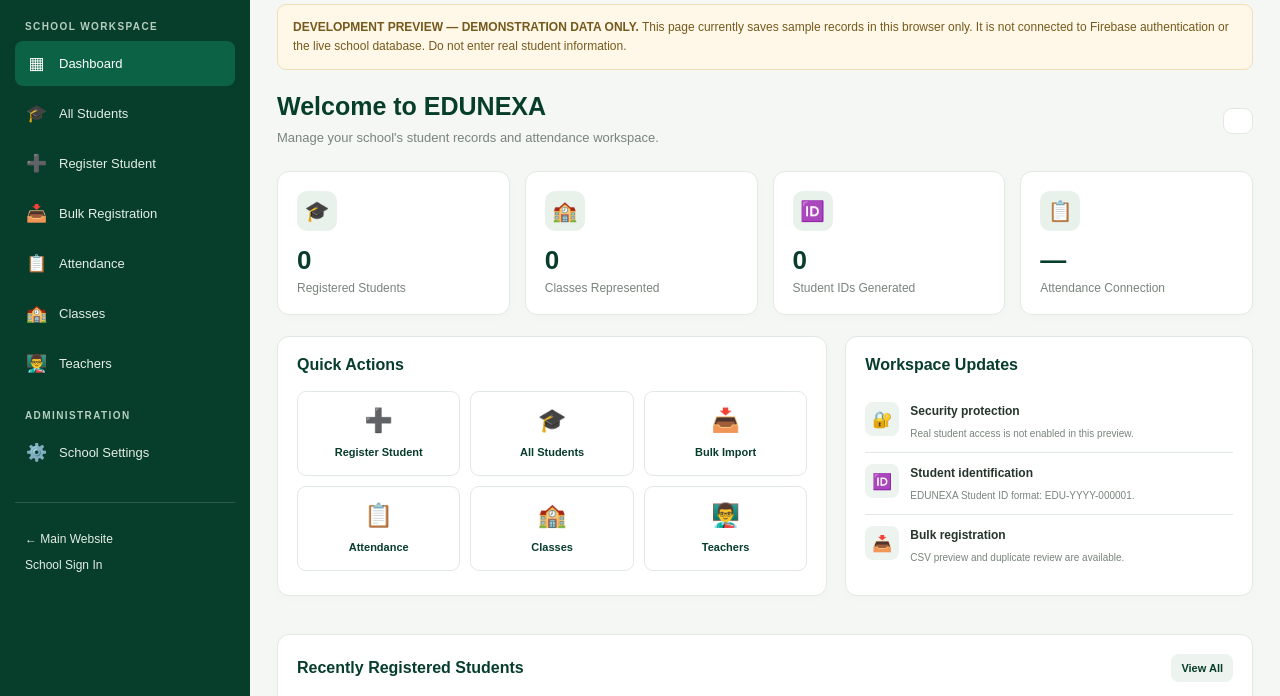
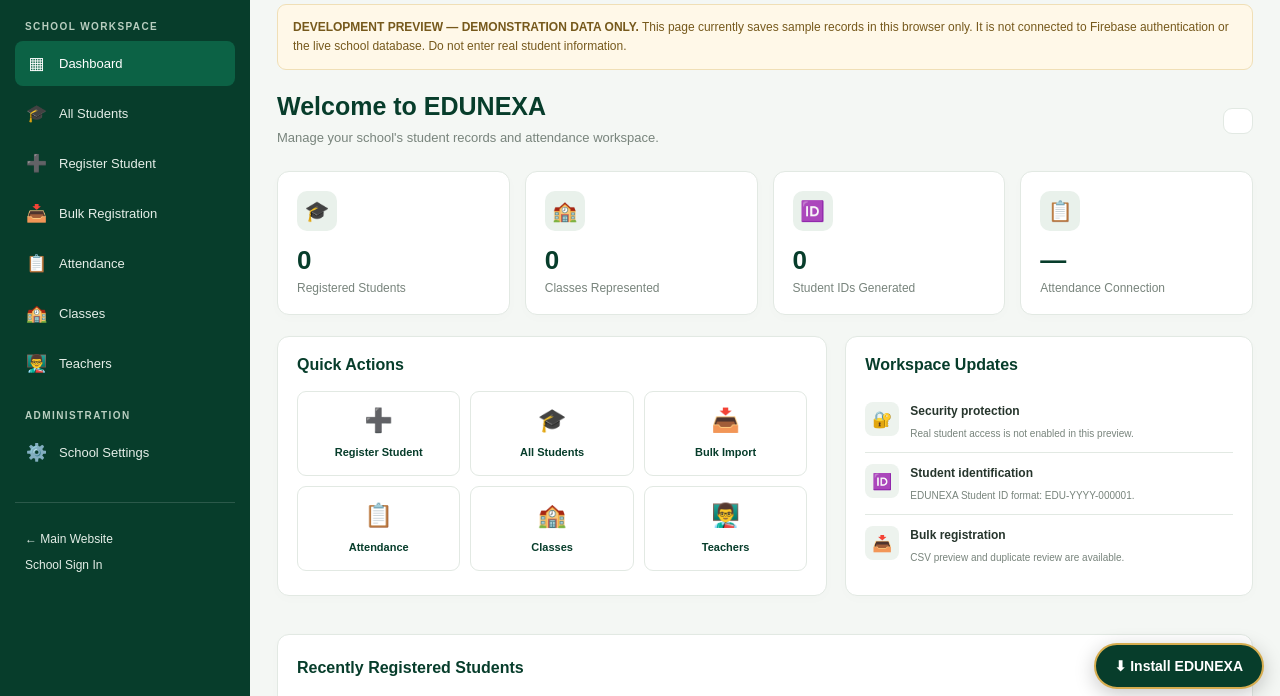
Before and after one commit to olohunwaabdulsalam47-alt/edunexa, a plain HTML site: page school-dashboard.html in a window 1280 px wide. Shown: the part 93-789 px from the top of the page. Drawn offline with Linux system fonts and the light colour scheme.

Commit message:
Update school-dashboard.html

```diff
--- a/school-dashboard.html
+++ b/school-dashboard.html
@@ -1099,7 +1099,7 @@ document.getElementById("cancelImport").addEventListener("click", () => {
 
 renderDashboard();
 renderStudents();
-</script>
+<script src="./app-install.js"></script>
 
 </body>
 </html>
```
